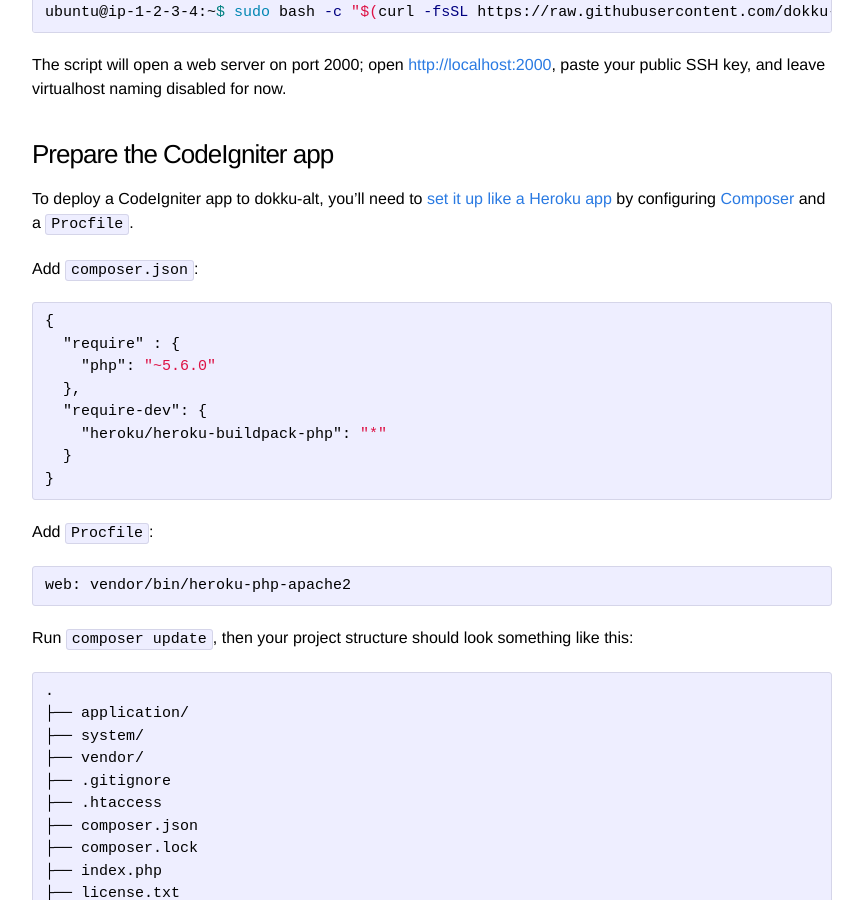
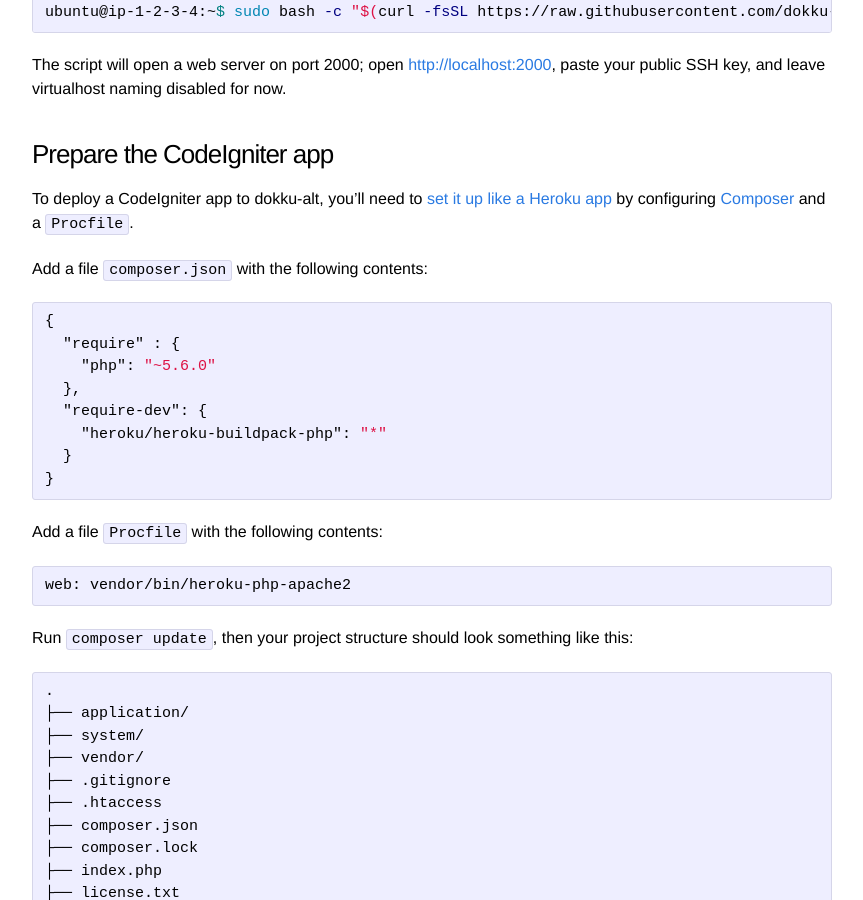
Before and after one commit to elliottsj/elliottsj.com, a Jekyll site: the page built from _posts/2014-11-15-deploying-a-codeigniter-app-on-dokku.md, in a window 1280 px wide and 900 px high, scrolled down 739 px. Shown: the whole window, without its empty margins (208-1071 px from the left). Built offline with Jekyll 4.4.1, drawn with Linux system fonts in a browser that asks for light colours; Markdown is read by kramdown in place of the engine named in the settings; comment, search, counter and statistics services are not loaded.

Commit message:
Clarify file contents

````diff
--- a/_posts/2014-11-15-deploying-a-codeigniter-app-on-dokku.md
+++ b/_posts/2014-11-15-deploying-a-codeigniter-app-on-dokku.md
@@ -42,7 +42,7 @@
 [set it up like a Heroku app](https://devcenter.heroku.com/articles/getting-started-with-php) by configuring
 [Composer][composer] and a `Procfile`.
 
-Add `composer.json`:
+Add a file `composer.json` with the following contents:
 
 ```json
 {
@@ -55,7 +55,7 @@
 }
 ```
 
-Add `Procfile`:
+Add a file `Procfile` with the following contents:
 
 ```
 web: vendor/bin/heroku-php-apache2
````
